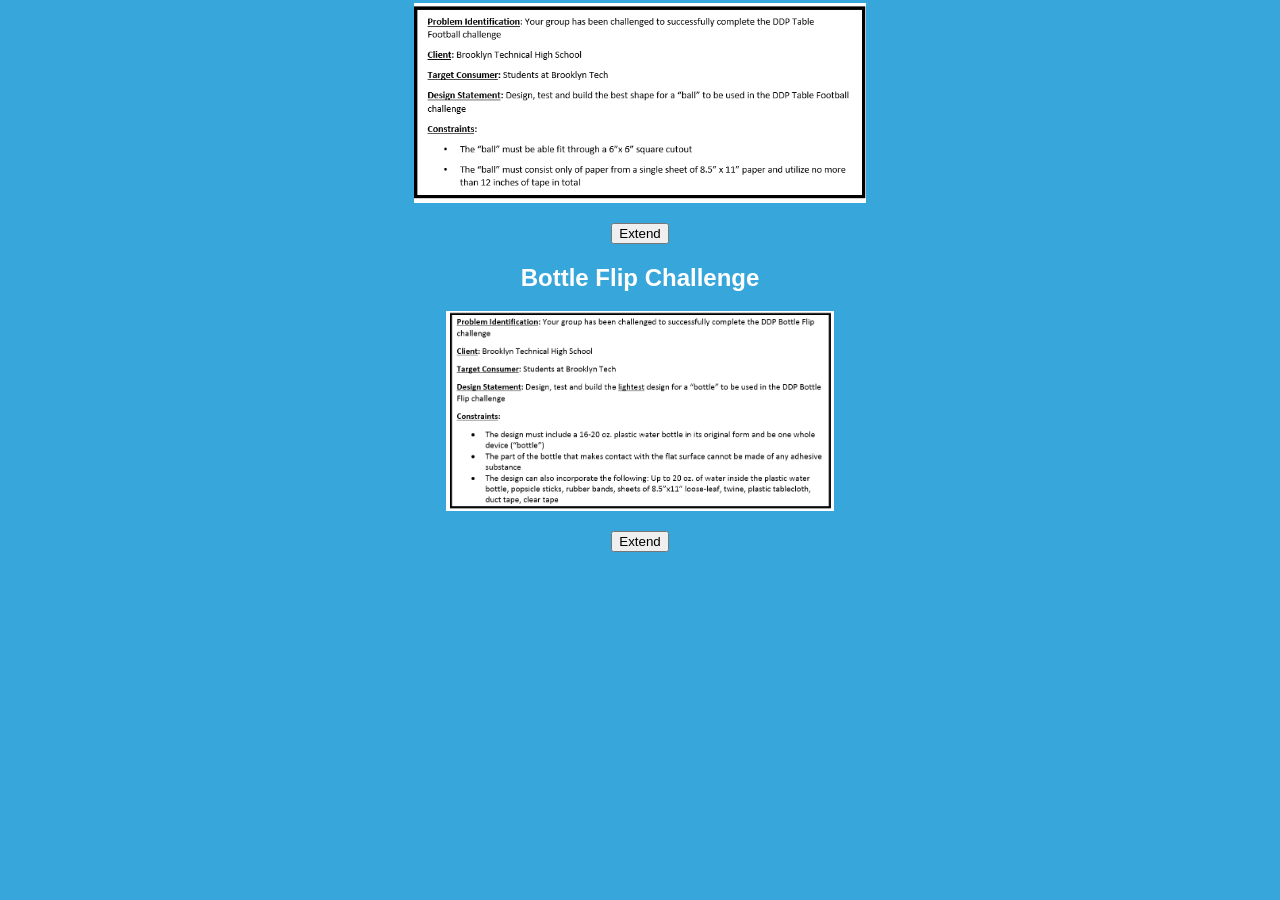
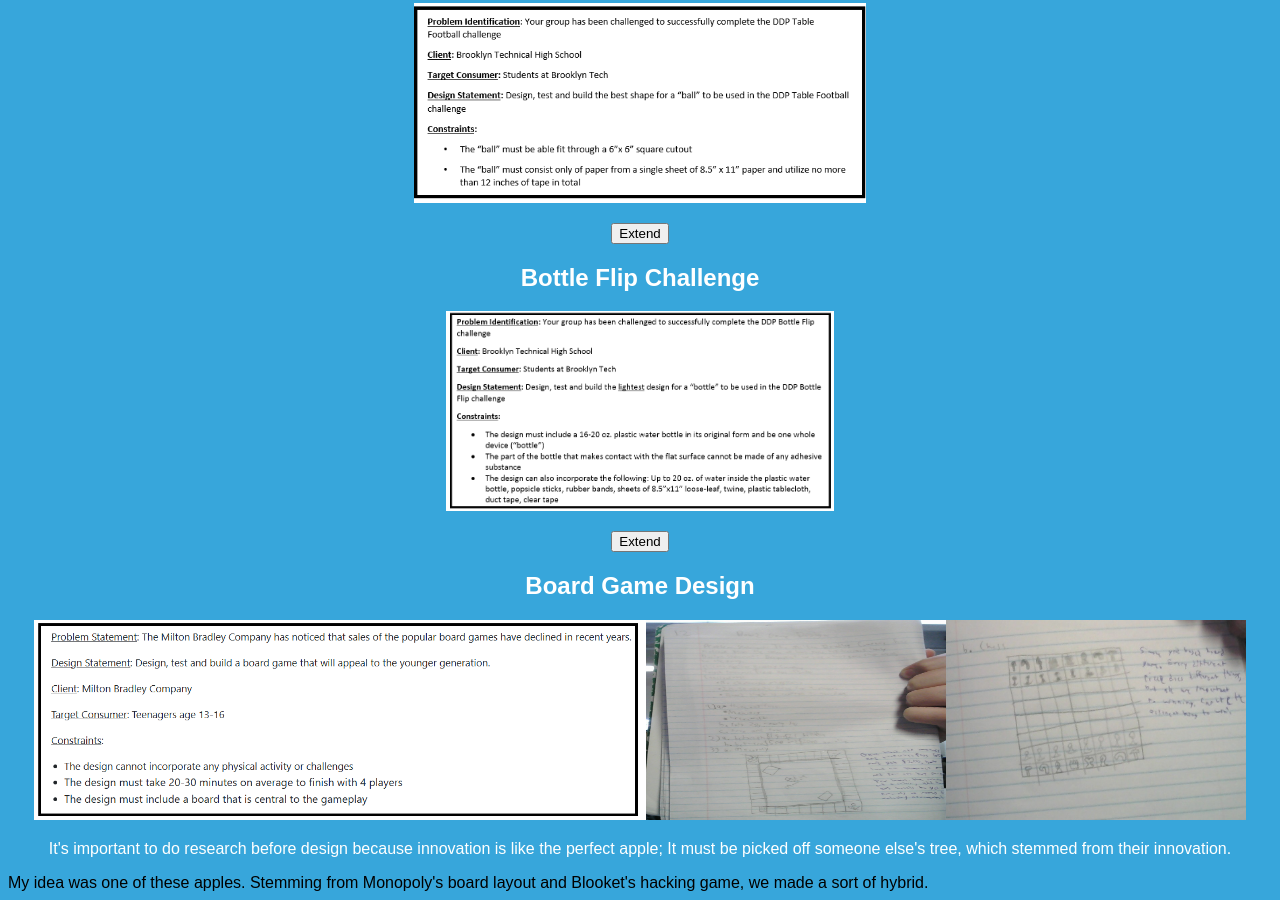
Before and after one commit to gmanblue1/BTHSDDPPortfolio, a plain HTML site: page Pages/designprocess.html in a window 1280 px wide. Shown: the part 659-1559 px from the top of the page. Before the commit the page ends 1219 px from the top, so only its background shows below. Drawn offline with Linux system fonts and the light colour scheme.

Commit message:
im not good at ping pong

```diff
--- a/Pages/designprocess.html
+++ b/Pages/designprocess.html
@@ -21,6 +21,10 @@
     <h2 class="centered">Bottle Flip Challenge</h2>
     <div class="centered"><img src="../Images/flipBrief.png" style="width: auto;"><p></p><button id="extendFlip">Extend</button></div>
     <div class="centered" id="longFlip"></div>
+    <h2 class="centered">Board Game Design</h2>
+    <div class="centered"><img src="../Images/boardBrief.png" style="width: auto;"><img src="../Images/boardPage1.jpg"><img src="../Images/boardPage2.jpg"></div>
+    <p class="centered">It's important to do research before design because innovation is like the perfect apple; It must be picked off someone else's tree, which stemmed from their innovation.</p>
+    <p2>My idea was one of these apples. Stemming from Monopoly's board layout and Blooket's hacking game, we made a sort of hybrid.</p2>
     <script src="../Scripts/designprocess.js"></script>
 </body>
 </html>
```
Also changed, not shown: Images/boardBrief.png (added), Images/boardPage1.jpg (added), Images/boardPage2.jpg (added).
